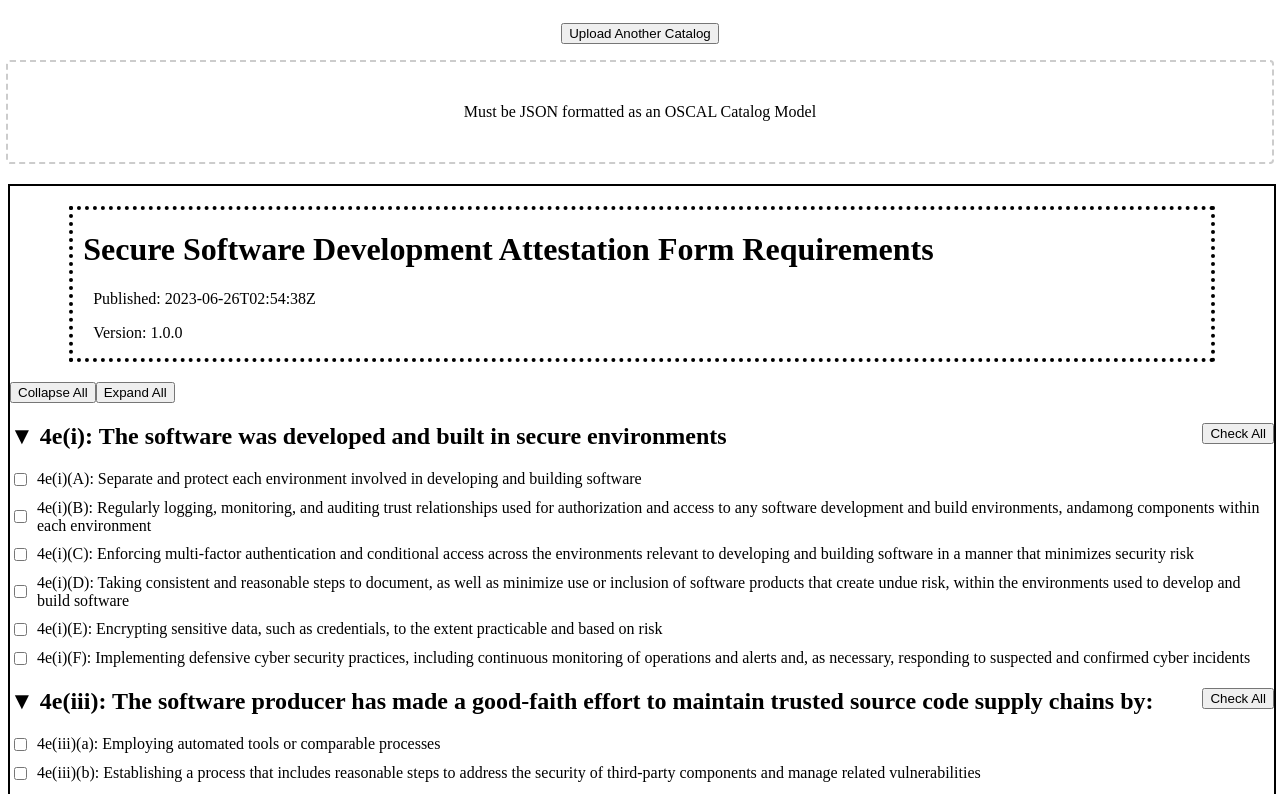
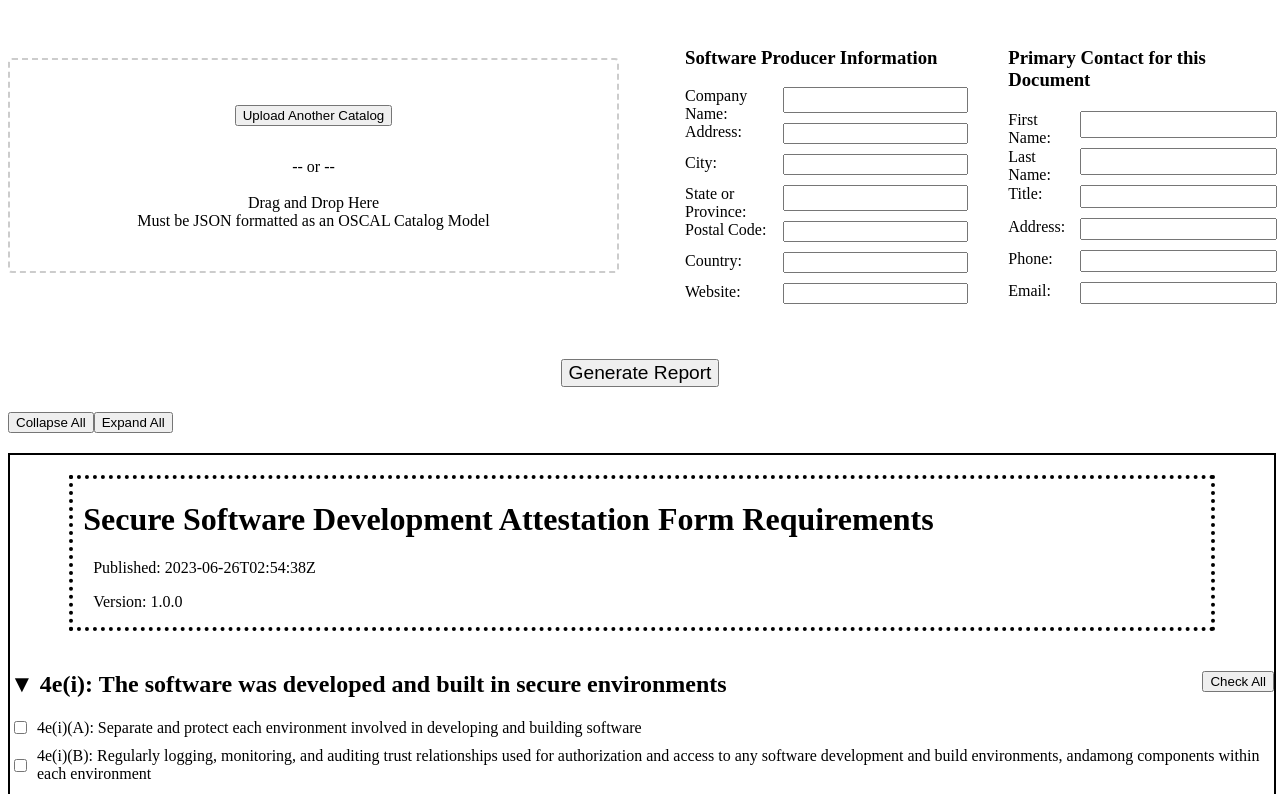
Before and after one commit to SoftwareDesignLab/Secure-Software-Self-Attestation, an Angular app in the folder web_app/sdlc-checklist/: page / in a window 1280 px wide. Shown: the top 794 px of the page. Built offline with nearby package versions, Linux system fonts and the light colour scheme.

Commit message:
Added the contact form (for real this time) and the generate report button

```diff
--- a/web_app/sdlc-checklist/src/app/app.component.css
+++ b/web_app/sdlc-checklist/src/app/app.component.css
@@ -1,6 +1,6 @@
 .checkbox-container {
-    display: flex;
-    justify-content: center;
+  display: flex;
+  justify-content: center;
 }
 
 .grid-container {
@@ -14,3 +14,38 @@
   border: 2px solid black;
   margin-top: 20px;
 }
+
+.upper-div {
+  display: grid;
+  grid-template-columns: 50% 50%;
+}
+
+.upper-div>*{
+  width: 100%;
+}
+
+.generate-report {
+  margin: 25px auto;
+  display: block;
+  font-size: larger;
+}
+
+form {
+  display: flex;
+  flex-basis: 50%;
+  margin: 0px 25px;
+}
+
+.form-column {
+  display: grid;
+  grid-template-columns: auto auto;
+  margin: 20px;
+}
+
+h3 {
+  grid-column: 1 / 3;
+}
+
+input {
+  margin-bottom: 10px;
+}
--- a/web_app/sdlc-checklist/src/app/app.component.html
+++ b/web_app/sdlc-checklist/src/app/app.component.html
@@ -1,12 +1,54 @@
 <!-- TODO split processing vertically into upload and download sections -->
-<app-catalog-processing (fileSelected)="onFileSelected($event)"></app-catalog-processing>
-<div *ngFor="let catalog of catalogData.catalogs">
-  <div class="catalog-container">
+<header>
+  <!--<h1></h1> This is where the page title should go, probably something like "SDLC-Checklist" -->
+</header>
+<main>
+  <div class="upper-div">
+    <app-catalog-processing class="catalog-processor" (fileSelected)="onFileSelected($event)"></app-catalog-processing>
+    <form *ngIf="catalogData">
+      <div class="form-column">
+        <h3>Software Producer Information</h3>
+        <label for="company-name">Company Name: </label>
+        <input id="company-name" type="text">
+        <label for="address">Address: </label>
+        <input id="address" type="text">
+        <label for="city">City: </label>
+        <input id="city" type="text">
+        <label for="state">State or Province: </label>
+        <input id="state" type="text">
+        <label for="zip">Postal Code: </label>
+        <input id="zip" type="text">
+        <label for="country">Country: </label>
+        <input id="country" type="text">
+        <label for="website">Website: </label>
+        <input id="website" type="url">
+      </div>
+      <div class="form-column">
+        <h3>Primary Contact for this Document</h3>
+        <label for="first-name">First Name: </label>
+        <input id="first-name" type="text">
+        <label for="last-name">Last Name: </label>
+        <input id="last-name" type="text">
+        <label for="title">Title: </label>
+        <input id="title" type="text">
+        <label for="contact-address">Address: </label>
+        <input id="contact-address" type="text">
+        <label for="phone">Phone: </label>
+        <input id="phone" type="tel">
+        <label for="email">Email: </label>
+        <input id="email" type="email">
+      </div>
+    </form>
+  </div>
+  <button class="generate-report">Generate Report</button>
+  <div class="expansion-button-div">
+    <button (click)="setAllGroupExpansion(false)">Collapse All</button>
+    <button (click)="setAllGroupExpansion(true)">Expand All</button>
+  </div>
+  <div class="catalog-container" *ngFor="let catalog of catalogData.catalogs">
     <app-catalog-info [uuid]="catalog.uuid" [metadata]="catalog.metadata" *ngIf="catalog"></app-catalog-info>
     <div id="grid-container" class="grid-container" *ngIf="catalog">
       <div id="group-container" class="group-container">
-        <button (click)="setAllGroupExpansion(false)">Collapse All</button>
-        <button (click)="setAllGroupExpansion(true)">Expand All</button>
         <!-- TODO make groups a list of objects so that descriptions can be fetched with a function-->
         <app-group *ngFor="let group of catalog.groups"
           [id]="group.id"
@@ -22,4 +64,4 @@
       </div>
     </div>
   </div>
-</div>
+</main>
--- a/web_app/sdlc-checklist/src/app/catalog-processing/catalog-processing.component.css
+++ b/web_app/sdlc-checklist/src/app/catalog-processing/catalog-processing.component.css
@@ -1,21 +1,21 @@
-.file-upload {
-    display: flex;
-    flex-direction: column;
-    align-items: center;
-  }
-
 .upload-button {
   margin-bottom: 1rem;
-    margin-top: 15px;
+  margin-top: 45px;
 }
 
 .drag-drop-area {
-    display: flex;
-    justify-content: center;
-    align-items: center;
   width: 100%;
-    height: 100px;
   border: 2px dashed #ccc;
   border-radius: 4px;
   text-align: center;
+  margin-top: 50px;
 }
+
+.file-upload {
+  height: 100%;
+  padding-right: 25px;
+}
+
+p {
+  padding-bottom: 25px;
+}
--- a/web_app/sdlc-checklist/src/app/catalog-processing/catalog-processing.component.html
+++ b/web_app/sdlc-checklist/src/app/catalog-processing/catalog-processing.component.html
@@ -7,14 +7,14 @@
       #fileInput
       hidden
     />
-    <button (click)="fileInput.click()" class="upload-button">
-      Upload Another Catalog
-    </button>
     <div
       class="drag-drop-area"
       (dragover)="onDragOver($event)"
       (drop)="onDrop($event)"
     >
-      <p>Must be JSON formatted as an OSCAL Catalog Model</p>
+      <button (click)="fileInput.click()" class="upload-button">
+        Upload Another Catalog
+      </button>
+      <p>-- or --<br><br>Drag and Drop Here<br>Must be JSON formatted as an OSCAL Catalog Model</p>
     </div>
   </div>
```
Lines whose indentation alone changed are shown as unchanged.
